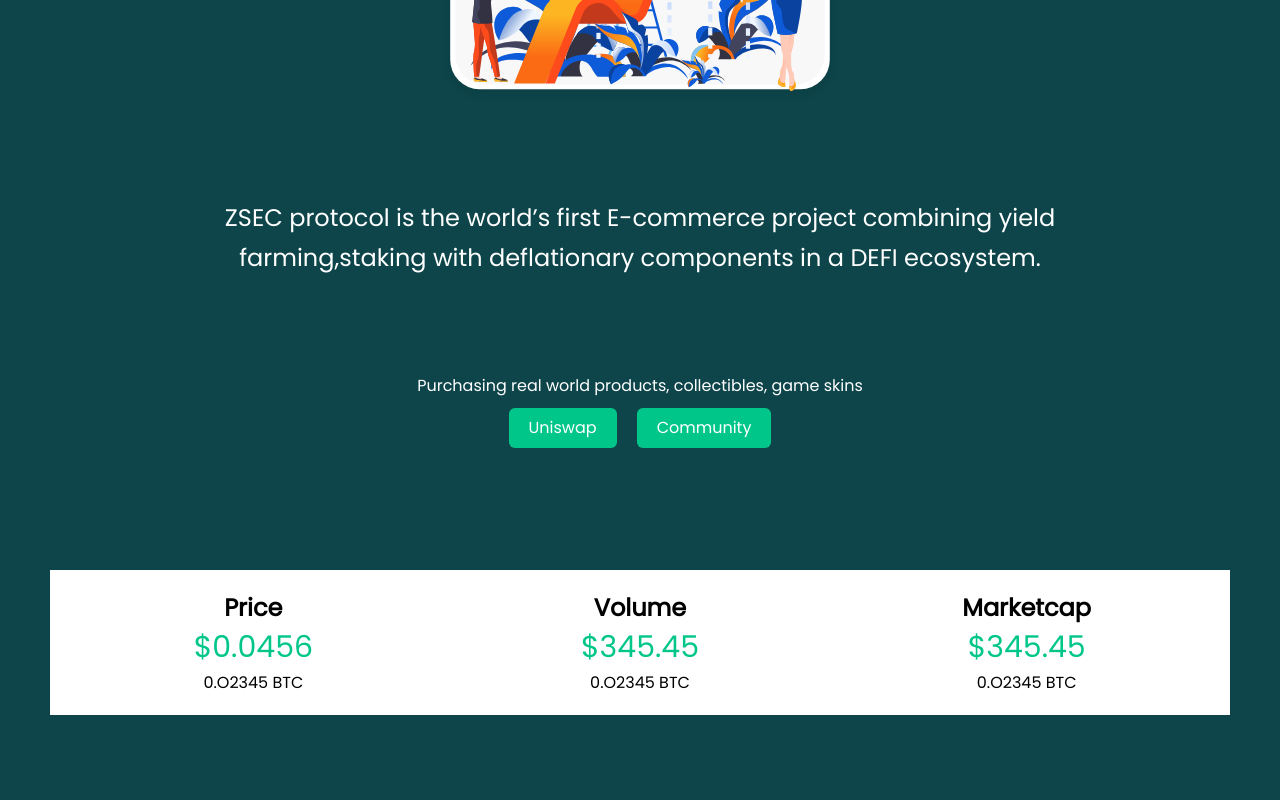
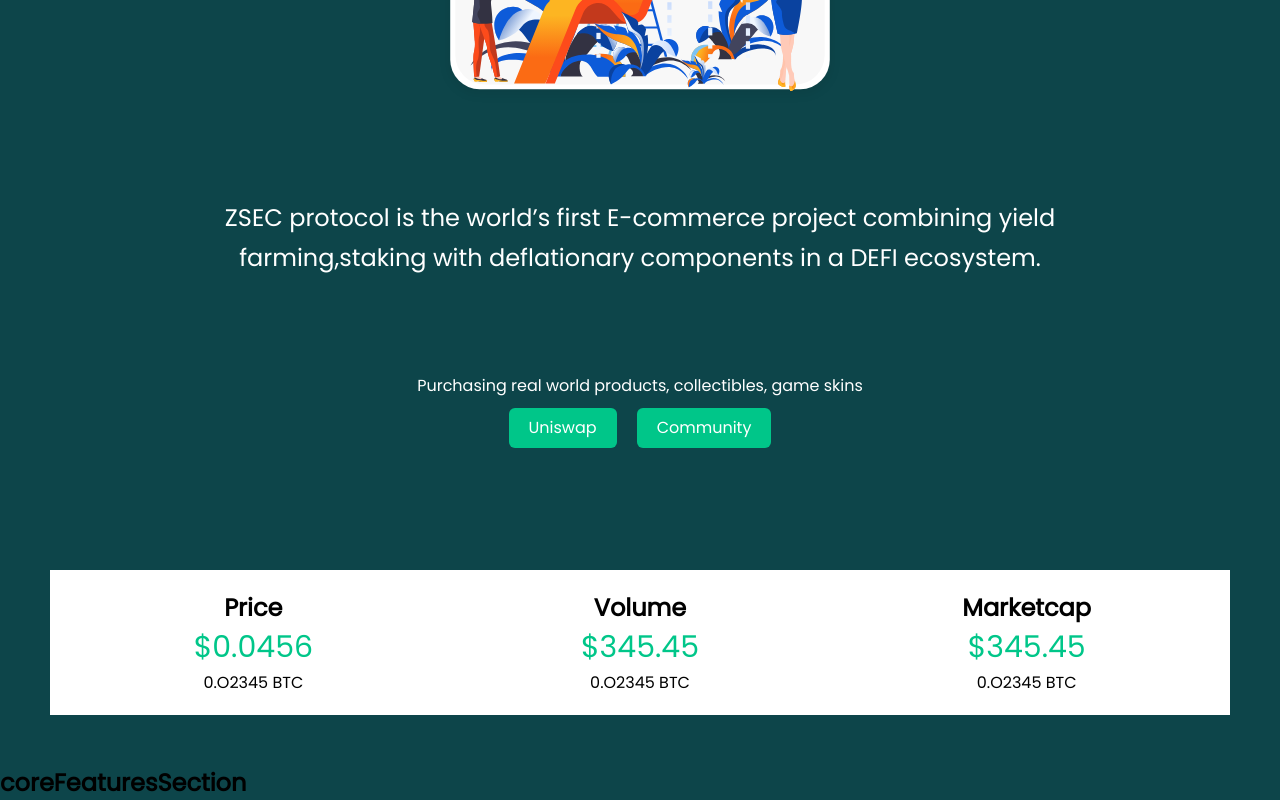
Before and after one commit to naseemshah/react-zesc-website, a React (Create React App) app: page / in a window 1280 px wide. Shown: the part 280-1080 px from the top of the page. Before the commit the page ends 1045 px from the top, so only its background shows below. Built offline with nearby package versions, Linux system fonts and the light colour scheme.

Commit message:
introduced Core Features section

```diff
--- a/src/App.js
+++ b/src/App.js
@@ -1,7 +1,8 @@
 import React from 'react';
 import NavBar from './components/Navbar/Navbar';
-import HeroSection from './components/HeroSection/HeroSection'
-import StatsSection from './components/StatsSecition/StatsSection'
+import HeroSection from './components/HeroSection/HeroSection';
+import StatsSection from './components/StatsSecition/StatsSection';
+import CoreFeaturesSection from './components/coreFeaturesSection/coreFeaturesSection';
 import './App.css';
 
 
@@ -12,6 +13,7 @@
         <NavBar />
         <HeroSection />
         <StatsSection />
+        <CoreFeaturesSection />
       </header>
     </div>
   );
--- /dev/null
+++ b/src/components/coreFeaturesSection/coreFeaturesSection.js
@@ -0,0 +1,14 @@
+import React from 'react';
+import './coreFeatures.css';
+
+
+function CoreFeaturesSection() {
+
+  return (
+        <section id="coreFeaturesSection">
+            <h1>coreFeaturesSection</h1>
+        </section>
+  );
+}
+
+export default CoreFeaturesSection;
```
Also changed, not shown: src/components/coreFeaturesSection/coreFeatures.css (added).
